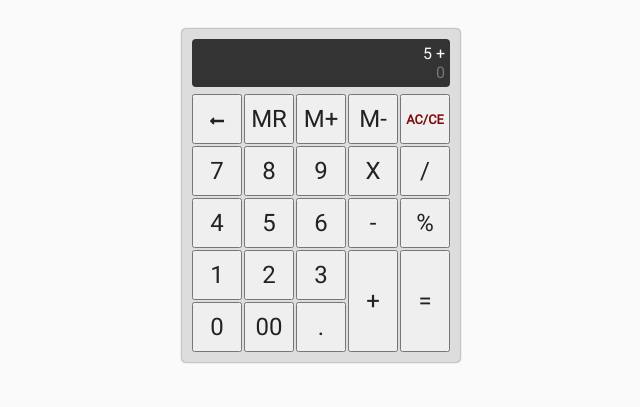
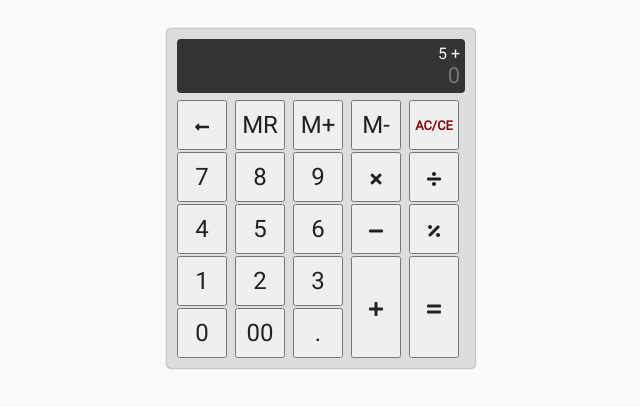
Before and after one commit to professorneto/calculadora_matematica, a plain HTML site: page index.html in a window 1280 px wide. Shown: the part 63-470 px from the top of the page, without its empty margins (319-959 px from the left). Drawn offline with Linux system fonts and the light colour scheme.

Commit message:
Aula 11-09-2024

```diff
--- a/css/style.css
+++ b/css/style.css
@@ -66,6 +66,7 @@
     border: 0;
     outline: none;
     color: #fafafa;
+    font-size: 22px;
     text-align: right;
 }
 
--- a/index.html
+++ b/index.html
@@ -25,7 +25,7 @@
                     <td colspan="5">
                         <div id="painel">
                             <p id="txt_operadores">5 +</p>
-                            <input type="text" id="txt_display" placeholder="0" />
+                            <input type="text" id="txt_display" placeholder="0" maxlength="19" readonly />
                         </div>
                     </td>
                 </tr>
@@ -39,33 +39,33 @@
                 </tr>
 
                 <tr>
-                    <td><button class="bt-calc">7</button></td>
-                    <td><button class="bt-calc">8</button></td>
-                    <td><button class="bt-calc">9</button></td>
-                    <td><button class="bt-calc">X</button></td>
-                    <td><button class="bt-calc">/</button></td>
+                    <td><button class="bt-calc bt-nr">7</button></td>
+                    <td><button class="bt-calc bt-nr">8</button></td>
+                    <td><button class="bt-calc bt-nr">9</button></td>
+                    <td><button class="bt-calc"><i class="fas fa-times"></i></button></td>
+                    <td><button class="bt-calc"><i class="fas fa-divide"></i></button></td>
                 </tr>
 
                 <tr>
-                    <td><button class="bt-calc">4</button></td>
-                    <td><button class="bt-calc">5</button></td>
-                    <td><button class="bt-calc">6</button></td>
-                    <td><button class="bt-calc">-</button></td>
-                    <td><button class="bt-calc">%</button></td>
+                    <td><button class="bt-calc bt-nr">4</button></td>
+                    <td><button class="bt-calc bt-nr">5</button></td>
+                    <td><button class="bt-calc bt-nr">6</button></td>
+                    <td><button class="bt-calc"><i class="fas fa-minus"></i></button></td>
+                    <td><button class="bt-calc"><i class="fas fa-percentage"></i></button></td>
                 </tr>
 
                 <tr>
-                    <td><button class="bt-calc">1</button></td>
-                    <td><button class="bt-calc">2</button></td>
-                    <td><button class="bt-calc">3</button></td>
-                    <td rowspan="2"><button class="bt-calc" id="bt-plus">+</button></td>
-                    <td rowspan="2"><button class="bt-calc" id="bt-equal">=</button></td>
+                    <td><button class="bt-calc bt-nr">1</button></td>
+                    <td><button class="bt-calc bt-nr">2</button></td>
+                    <td><button class="bt-calc bt-nr">3</button></td>
+                    <td rowspan="2"><button class="bt-calc" id="bt-plus"><i class="fas fa-plus"></i></button></td>
+                    <td rowspan="2"><button class="bt-calc" id="bt-equal"><i class="fas fa-equals"></i></button></td>
                 </tr>
 
                 <tr>
-                    <td><button class="bt-calc">0</button></td>
-                    <td><button class="bt-calc">00</button></td>
-                    <td><button class="bt-calc">.</button></td>
+                    <td><button class="bt-calc bt-nr">0</button></td>
+                    <td><button class="bt-calc bt-nr">00</button></td>
+                    <td><button class="bt-calc bt-nr">.</button></td>
                 </tr>
             </table>
         </main>
--- a/js/scripts.js
+++ b/js/scripts.js
@@ -1,3 +1,9 @@
 $(document).ready(function() {
 
+    $('.bt-nr').click(function() {
+        var bt_nr = $(this).text();
+
+        $('#txt_display').val(bt_nr);
+    });
+
 });
```
